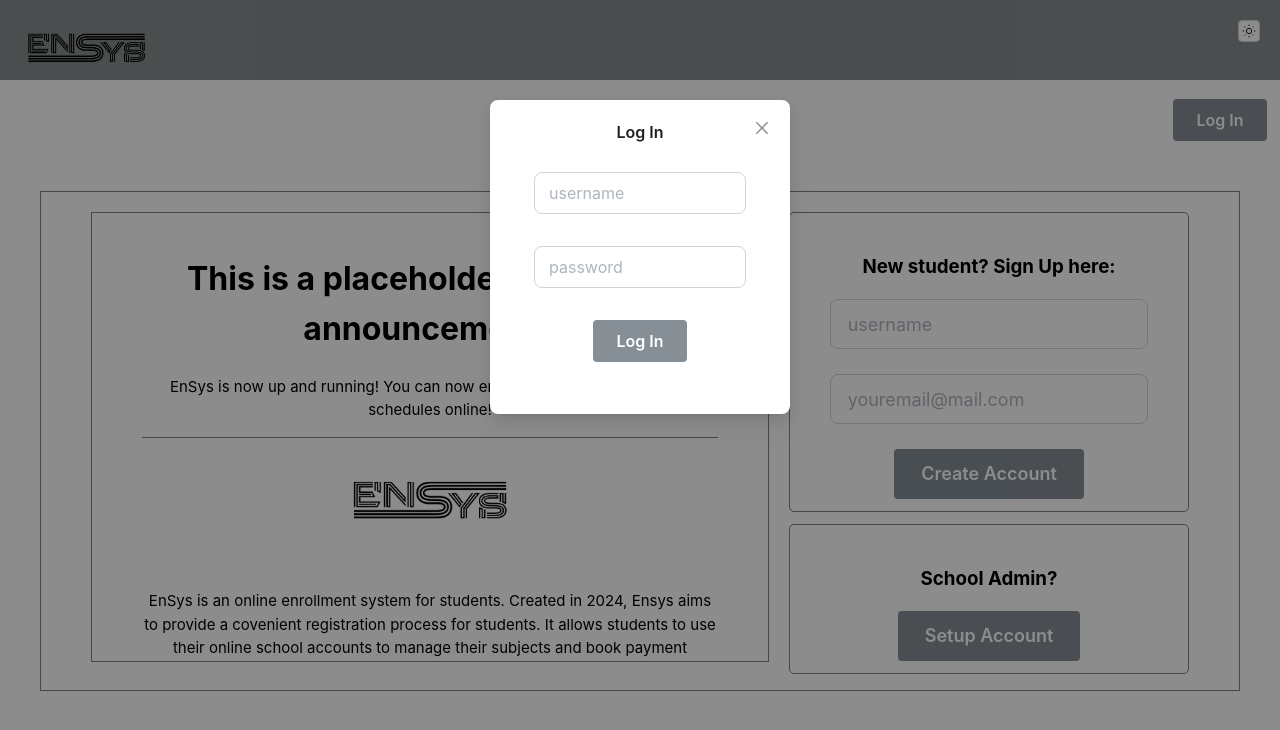
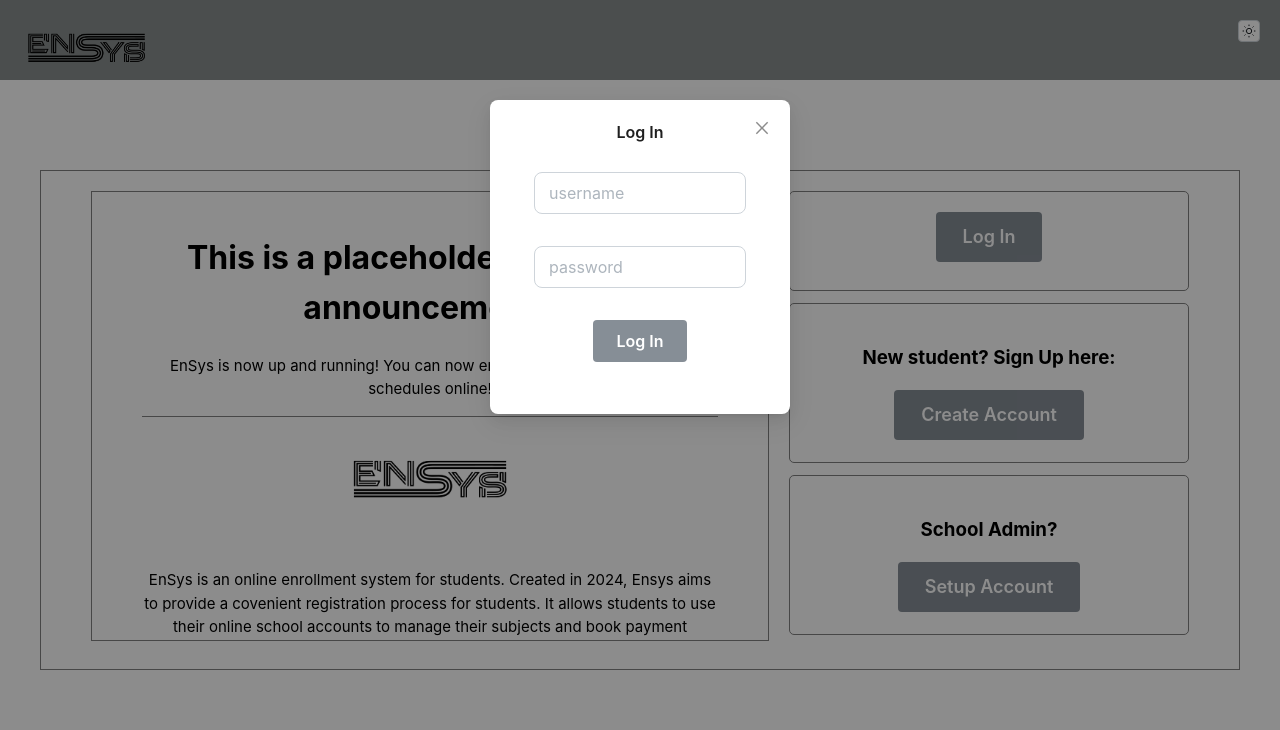
Before and after one commit to jmds0830/team-2, a React (Vite) app in the folder frontend/: page / in a window 1280 px wide. Both pictures are taken after a click on the button "Log In". Shown: the top 730 px of the page. Built offline with nearby package versions, Linux system fonts and the light colour scheme.

Commit message:
fix: homepage layout change

```diff
--- a/frontend/src/components/NullDashboard.jsx
+++ b/frontend/src/components/NullDashboard.jsx
@@ -1,11 +1,31 @@
+import { useState, useRef } from 'react';
 import {
   Input,
   Button,
   Flex,
 } from '@mantine/core';
+import { Modal } from 'antd';
 import styles from './styles/NullDashboard.module.css';
 
 function NullDashboard() {
+  const [open, setOpen] = useState(false);
+  const usernameRef = useRef();
+  const passwordRef = useRef();
+
+  const showModal = () => {
+    setOpen(true);
+  };
+
+  const handleCancel = () => {
+    setOpen(false);
+    clearInputFields();
+  };
+
+  const clearInputFields = () => {
+    usernameRef.current.value = '';
+    passwordRef.current.value = '';
+  };
+
   return (
     <Flex
       mih={50}
@@ -15,20 +35,59 @@ function NullDashboard() {
       direction="column"
       wrap="wrap"
     >
+      <div className={styles.loginContainer}>
+        <Modal
+          open={open}
+          title="Log In"
+          size="md"
+          onCancel={handleCancel}
+          footer={[]}
+          width={300}
+        >
+          <Flex
+            gap="xl"
+            justify="center"
+            align="center"
+            direction="column"
+            wrap="wrap"
+            style={{
+              position: 'relative',
+              backgroundColor: '#fff',
+              padding: '20px',
+              borderRadius: '5px',
+            }}
+          >
+            <Input
+              size="md"
+              radius="md"
+              placeholder="username"
+              ref={usernameRef}
+            />
+            <Input
+              size="md"
+              radius="md"
+              type="password"
+              placeholder="password"
+              ref={passwordRef}
+            />
+            <Button
+              size="md"
+              variant="filled"
+              color="gray"
+            >Log In
+            </Button>
+          </Flex>
+        </Modal>
+        <Button
+          size="lg"
+          variant="filled"
+          color="gray"
+          onClick={showModal}
+        >Log In
+        </Button>
+      </div>
       <div className={styles.studentRegContainer}>
         <h3>New student? Sign Up here:</h3>
-            <Input
-              size="lg"
-              radius="md"
-              placeholder="username"
-            />
-            <br />
-            <Input
-              size="lg"
-              radius="md"
-              placeholder="youremail@mail.com"
-            />
-            <br />
         <Button
           size="lg"
           variant="filled"
--- a/frontend/src/components/styles/NullDashboard.module.css
+++ b/frontend/src/components/styles/NullDashboard.module.css
@@ -1,6 +1,15 @@
+.loginContainer {
+  width: 400px;
+  height: 100px;
+  border: solid 1px gray;
+  border-radius: 5px;
+  padding-block: 20px;
+  padding-inline: 40px;
+}
+
 .studentRegContainer {
   width: 400px;
-  height: 300px;
+  height: 160px;
   border: solid 1px gray;
   border-radius: 5px;
   padding-block: 20px;
@@ -9,7 +18,7 @@
 
 .adminRegContainer {
   width: 400px;
-  height: 150px;
+  height: 160px;
   border: solid 1px gray;
   border-radius: 5px;
   padding-block: 20px;
--- a/frontend/src/pages/HomePage.jsx
+++ b/frontend/src/pages/HomePage.jsx
@@ -1,10 +1,8 @@
-import { useState } from 'react';
+import { useState, useEffect } from 'react';
 import {
-  Input,
-  Button,
-  Flex,
+  useMantineColorScheme,
+  useComputedColorScheme,
 } from '@mantine/core';
-import { Modal } from 'antd';
 import styles from '../styles/HomePage.module.css';
 import EnSysBanner from '../components/enSysBanner';
 import NullDashboard from '../components/NullDashboard';
@@ -12,65 +10,24 @@ import StudentDashboard from '../components/StudentDashboard';
 import AdminDashboard from '../components/AdminDashboard';
 
 function HomePage() {
-  const [open, setOpen] = useState(false);
+  const [imageSource, setImageSource] = useState('images/ensys-black.png');
 
-  const showModal = () => {
-    setOpen(true);
-  };
+  const { setColorScheme } = useMantineColorScheme();
+  const computedColorScheme = useComputedColorScheme('light', {
+    getInitialValueInEffect: true,
+  });
 
-  const handleCancel = () => {
-    setOpen(false);
-  };
+  useEffect(() => {
+    if (computedColorScheme === 'dark') {
+      setImageSource('images/ensys.png');
+    } else {
+      setImageSource('images/ensys-black.png');
+    }
+  }, [computedColorScheme]);
 
   return (
     <div>
       <EnSysBanner />
-      <Modal
-        open={open}
-        title="Log In"
-        size="md"
-        onCancel={handleCancel}
-        footer={[]}
-        width={300}
-      >
-        <Flex
-          gap="xl"
-          justify="center"
-          align="center"
-          direction="column"
-          wrap="wrap"
-          style={{
-            position: 'relative',
-            backgroundColor: '#fff',
-            padding: '20px',
-            borderRadius: '5px',
-          }}
-        >
-          <Input
-            size="md"
-            radius="md"
-            placeholder="username" />
-          <Input
-            size="md"
-            radius="md"
-            type="password"
-            placeholder="password" />
-          <Button
-            size="md"
-            variant="filled"
-            color="gray"
-          >Log In
-          </Button>
-        </Flex>
-      </Modal>
-      <Button
-        className={styles.loginButton}
-        size="md"
-        variant="filled"
-        color="gray"
-        onClick={showModal}
-      >Log In
-      </Button>
       <div className={styles.mainContainer}>
         <div className={styles.leftContainer}>
           <div className={styles.announcementContainer}>
@@ -78,7 +35,7 @@ function HomePage() {
             <p>EnSys is now up and running! You can now enroll and book your payment schedules online!</p>
           </div>
           <div className={styles.appIntroContainer}>
-            <img src='/images/ensys-black.png' className={styles.articleImage} />
+            <img src={imageSource} className={styles.articleImage} />
             <p>EnSys is an online enrollment system for students.
               Created in 2024, Ensys aims to provide a covenient registration process
               for students. It allows students to use their online school accounts
--- a/frontend/src/styles/HomePage.module.css
+++ b/frontend/src/styles/HomePage.module.css
@@ -39,10 +39,3 @@
 .appIntroContainer {
   border-bottom: solid 1px gray;
 }
-
-.loginButton {
-  position: absolute;
-  top: -10px;
-  left: 580px;
-  z-index: 1000;
-}
```
Lines whose indentation alone changed are shown as unchanged.
